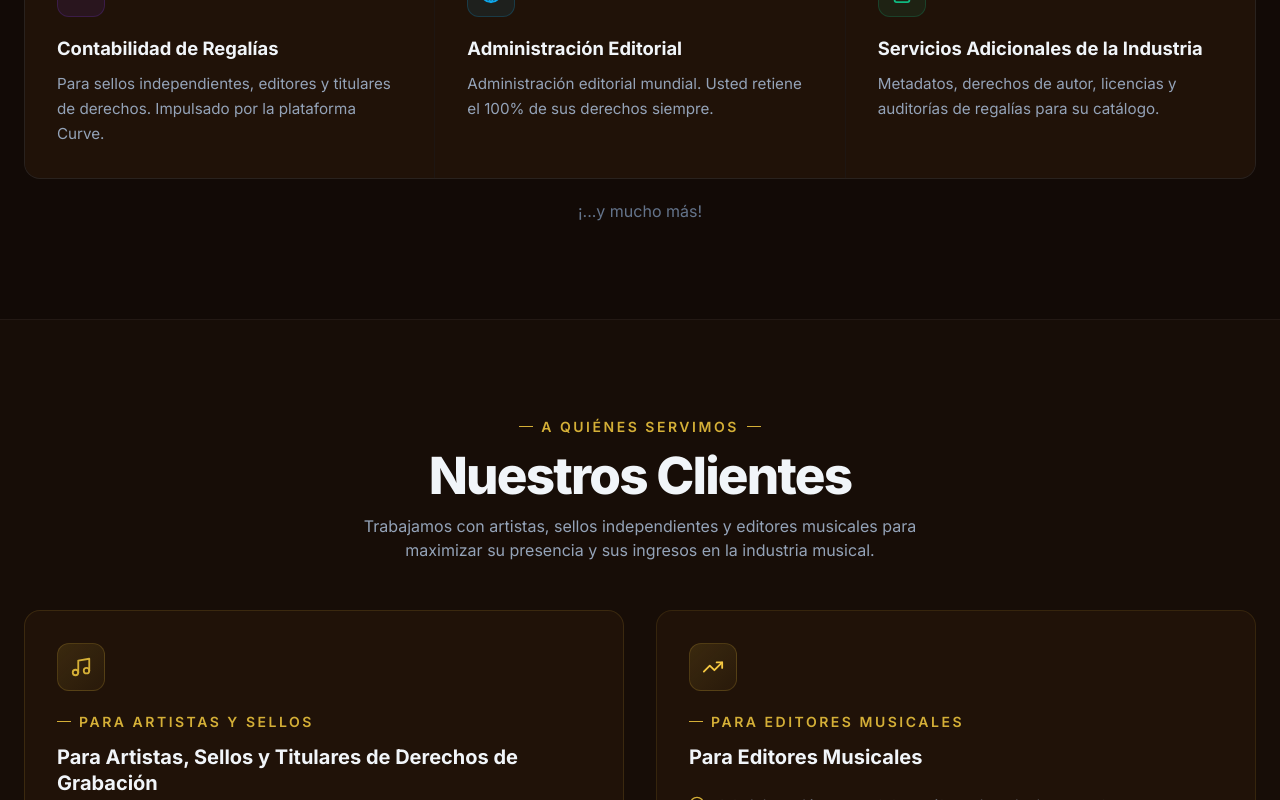
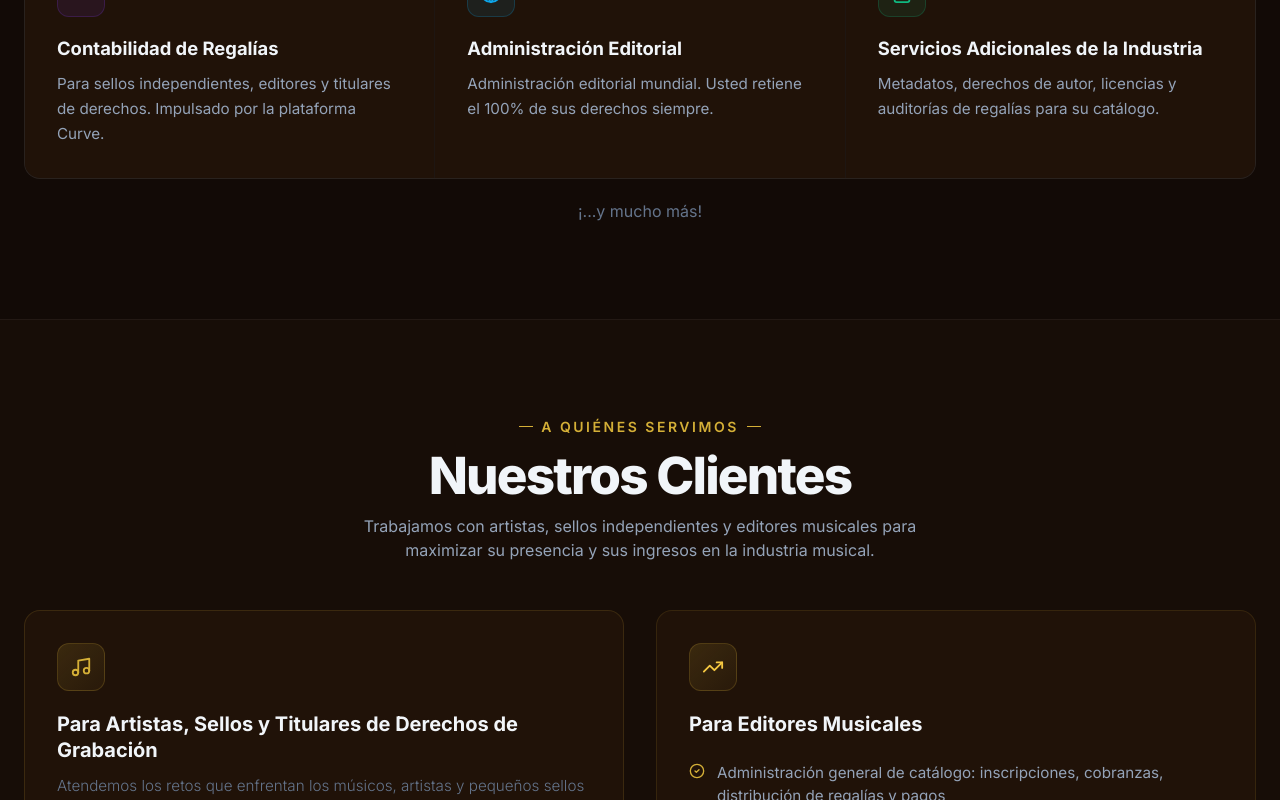
Before and after one commit to DavidDq11/esongsentertainment_Front, a React (Vite) app: page / in a window 1280 px wide. Shown: the part 2000-2800 px from the top of the page. Built offline with nearby package versions, Linux system fonts and the light colour scheme.

Commit message:
actualizada

```diff
--- a/src/app/components/LandingPage.tsx
+++ b/src/app/components/LandingPage.tsx
@@ -453,7 +453,6 @@ export function LandingPage() {
                 style={{ background: `linear-gradient(135deg, ${rg(0.15)}, ${rg(0.05)})`, border: `1px solid ${rg(0.2)}` }}>
                 <Music size={22} style={{ color: G1 }} />
               </div>
-              {eyebrow(lp.svcArtEyebrow)}
               <h3 style={{ color: T1, fontSize: "1.25rem", fontWeight: 700, lineHeight: 1.3, marginBottom: "10px" }}>{lp.svcArtTitle}</h3>
               <p style={{ color: T3, fontSize: "0.95rem", lineHeight: 1.7, fontWeight: 300, marginBottom: "20px" }}>{lp.svcArtDesc}</p>
               <ul className="space-y-2.5">
@@ -470,7 +469,6 @@ export function LandingPage() {
                 style={{ background: `linear-gradient(135deg, ${rg(0.15)}, ${rg(0.05)})`, border: `1px solid ${rg(0.2)}` }}>
                 <TrendingUp size={22} style={{ color: G2 }} />
               </div>
-              {eyebrow(lp.svcPubEyebrow)}
               <h3 style={{ color: T1, fontSize: "1.25rem", fontWeight: 700, lineHeight: 1.3, marginBottom: "10px" }}>{lp.svcPubTitle}</h3>
               <ul className="space-y-2.5 mt-6">
                 {pubItems.map((item) => (
```
